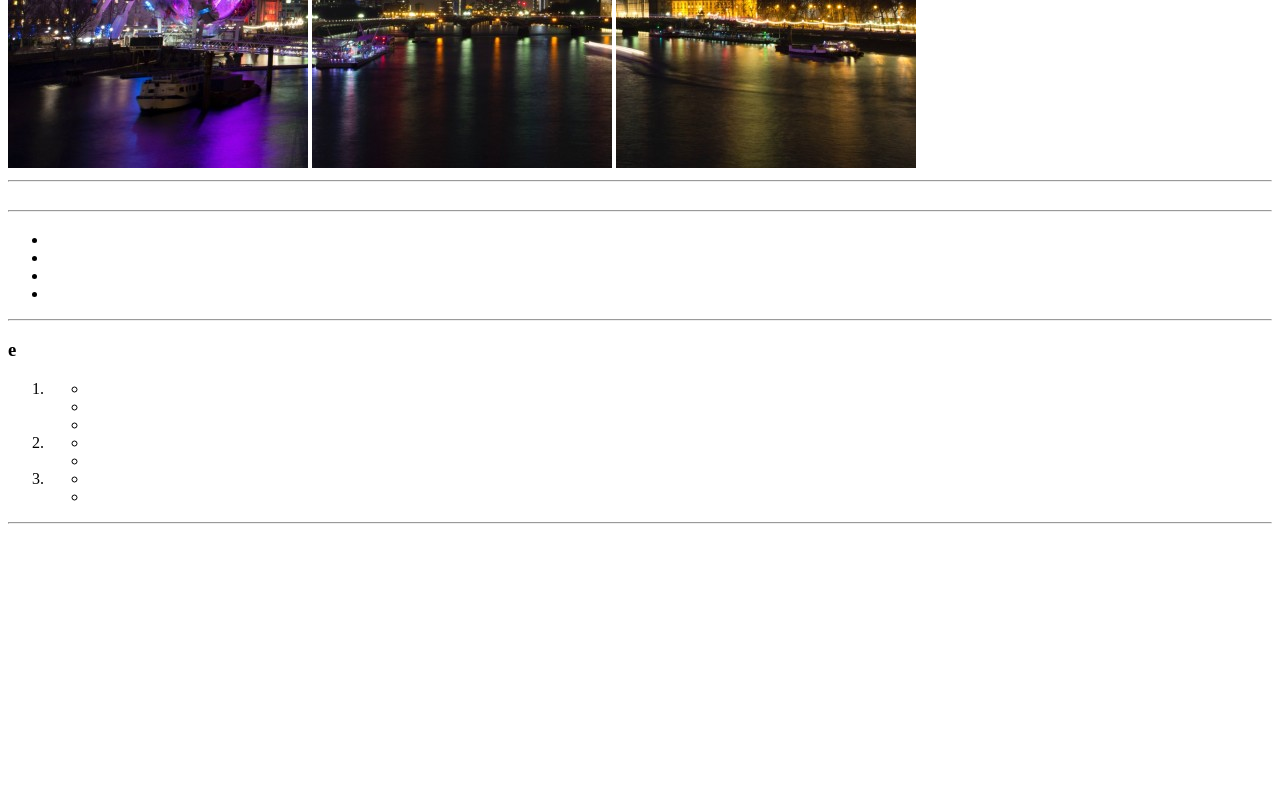
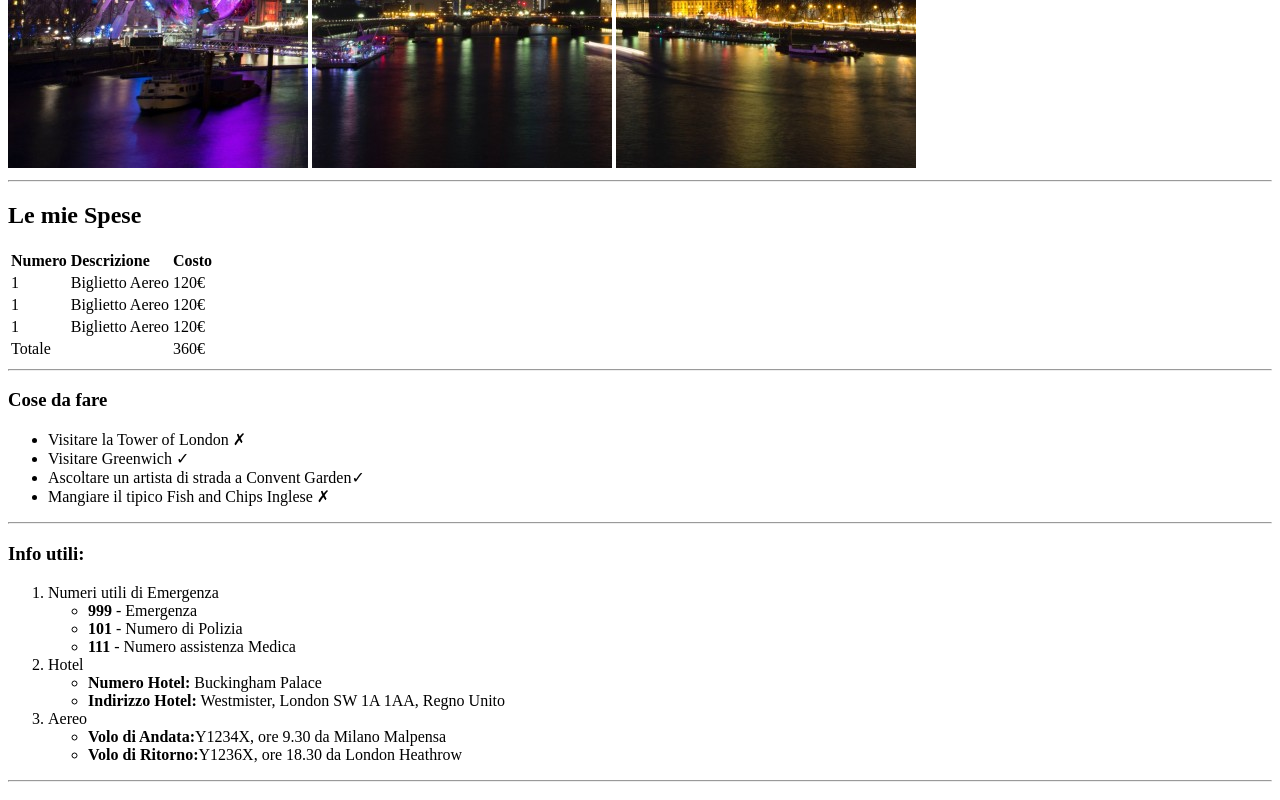
Before and after one commit to Ma-ko92/html-london-trip, a website: page index.html in a window 1280 px wide. Shown: the part 512-1312 px from the top of the page. Before the commit the page ends 1055 px from the top, so only its background shows below. Drawn offline with Linux system fonts and the light colour scheme.

Commit message:
Main Completato

```diff
--- a/index.html
+++ b/index.html
@@ -22,52 +22,91 @@
     <hr />
 
     <main>
+      <!--Informazioni per il viaggio-->
       <section>
-        <h2></h2>
-        <table></table>
+        <h2>Le mie Spese</h2>
+        <table>
+          <tr>
+            <td><b>Numero</b></td>
+            <td><b>Descrizione</b></td>
+            <td><b>Costo</b></td>
+          </tr>
+
+          <tr>
+            <td>1</td>
+            <td>Biglietto Aereo</td>
+            <td>120€</td>
+          </tr>
+
+          <tr>
+            <td>1</td>
+            <td>Biglietto Aereo</td>
+            <td>120€</td>
+          </tr>
+
+          <tr>
+            <td>1</td>
+            <td>Biglietto Aereo</td>
+            <td>120€</td>
+          </tr>
+
+          <tr>
+            <td>Totale</td>
+            <td></td>
+            <td>360€</td>
+          </tr>
+        </table>
       </section>
 
       <hr />
 
       <section>
-        <h3></h3>
+        <h3>Cose da fare</h3>
         <ul>
-          <li></li>
-          <li></li>
-          <li></li>
-          <li></li>
+          <li>Visitare la Tower of London &#10007;</li>
+          <li>Visitare Greenwich &#10003;</li>
+          <li>Ascoltare un artista di strada a Convent Garden&#10003;</li>
+          <li>Mangiare il tipico Fish and Chips Inglese &#10007;</li>
         </ul>
       </section>
 
       <hr />
 
       <section>
-        <h3>e</h3>
+        <h3>Info utili:</h3>
         <ol>
           <li>
+            Numeri utili di Emergenza
             <ul>
-              <li></li>
-              <li></li>
-              <li></li>
+              <li><b>999</b> - Emergenza</li>
+              <li><b>101</b> - Numero di Polizia</li>
+              <li><b>111</b> - Numero assistenza Medica</li>
             </ul>
           </li>
 
           <li>
+            Hotel
             <ul>
-              <li></li>
-              <li></li>
+              <li><b>Numero Hotel:</b> Buckingham Palace</li>
+              <li>
+                <b>Indirizzo Hotel:</b> Westmister, London SW 1A 1AA, Regno
+                Unito
+              </li>
             </ul>
           </li>
 
           <li>
+            Aereo
             <ul>
-              <li></li>
-              <li></li>
+              <li><b>Volo di Andata:</b>Y1234X, ore 9.30 da Milano Malpensa</li>
+              <li>
+                <b>Volo di Ritorno:</b>Y1236X, ore 18.30 da London Heathrow
+              </li>
             </ul>
           </li>
         </ol>
       </section>
-
+      <!--Fine Informazioni per il viaggio-->
       <hr />
 
       <footer>
```
